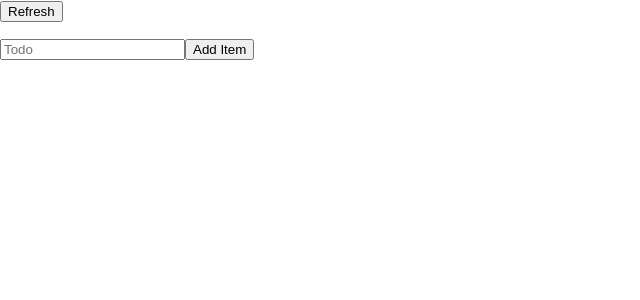
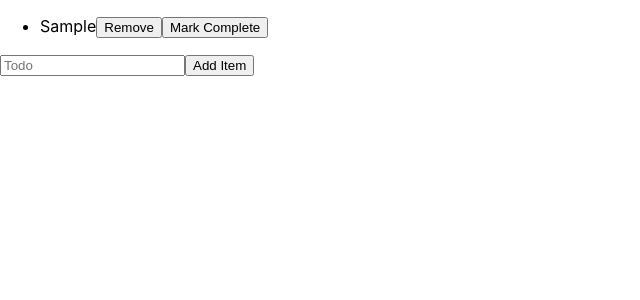
Before and after one commit to cavinpabua/react-todo, a React (Create React App) app: page / in a window 1280 px wide. Both pictures are taken after typing "Sample" into the empty fields and a click on the button "Add Item". Shown: the top 300 px of the page, without its empty margins (0-640 px from the left). Built offline with nearby package versions, Linux system fonts and the light colour scheme.

Commit message:
bugFix: after promise refresh list

```diff
--- a/src/app/pages/item/ItemForm.jsx
+++ b/src/app/pages/item/ItemForm.jsx
@@ -11,6 +11,7 @@ class ItemList extends Component {
         this.handleChange = this.handleChange.bind(this);
         this.handleSubmit = this.handleSubmit.bind(this);
     }
+
     handleChange(event) {
         this.setState({ [event.target.id]: event.target.value });
     }
@@ -43,7 +44,9 @@ class ItemList extends Component {
 
 
 const mapDispatchToProps = dispatch => ({
-    addList: text => addList(text).then(dispatch(refreshList))
+    addList: text => addList(text).then((resp) =>{
+        dispatch(refreshList)
+    })
 });
 
 const FormList =  connect(
--- a/src/app/pages/item/ItemList.jsx
+++ b/src/app/pages/item/ItemList.jsx
@@ -3,13 +3,12 @@ import { connect } from "react-redux";
 import { refreshList,deleteTodo,MarkCompleteItem } from "./Item.actions";
 
 const ItemList = ({ items, refreshList,deleteTodo,MarkCompleteItem }) => (
-  <div onLoad={refreshList}>
-    <button onClick={refreshList}>Refresh</button>
+  <div >
     <ul>
       {items.map(item => (
         <li key={item.id}>{item.name}
-            <button key={item.id} onClick={() => {deleteTodo(item.id)}}>Remove</button>
-            <button key={item.id} onClick={() => {MarkCompleteItem(item.id)}}>Mark Complete</button>
+            <button  onClick={() => {deleteTodo(item.id)}}>Remove</button>
+            <button  onClick={() => {MarkCompleteItem(item.id)}}>Mark Complete</button>
         </li>
       ))}
     </ul>
@@ -23,9 +22,13 @@ const mapStateToProps = state => ({
 });
 
 const mapDispatchToProps = dispatch => ({
-  refreshList: () => dispatch(refreshList),
-    deleteTodo: todo => deleteTodo(todo).then(dispatch(refreshList)),
-    MarkCompleteItem: todo => MarkCompleteItem(todo).then(dispatch(refreshList)),
+    refreshList: () => dispatch(refreshList),
+    deleteTodo: todo => deleteTodo(todo).then((resp) =>{
+        dispatch(refreshList)
+    }),
+    MarkCompleteItem: todo => MarkCompleteItem(todo).then((resp) =>{
+        dispatch(refreshList)
+    })
 });
 
 export default connect(
```
